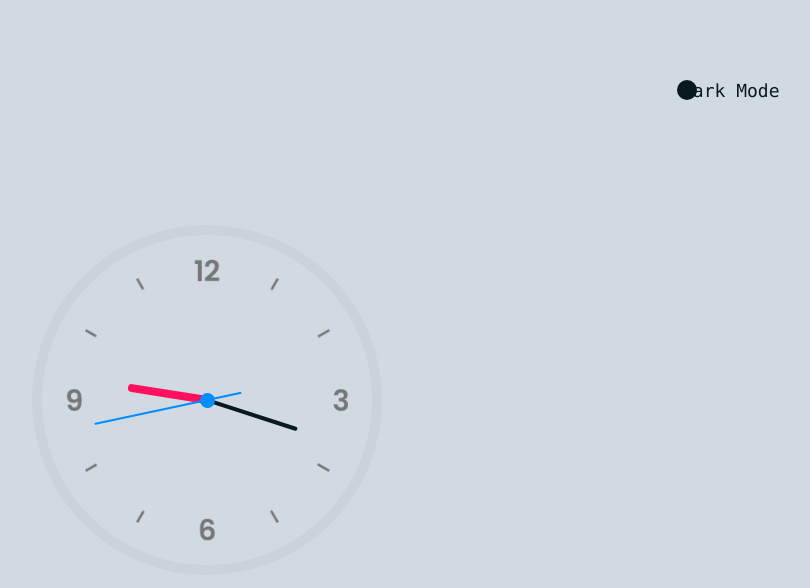
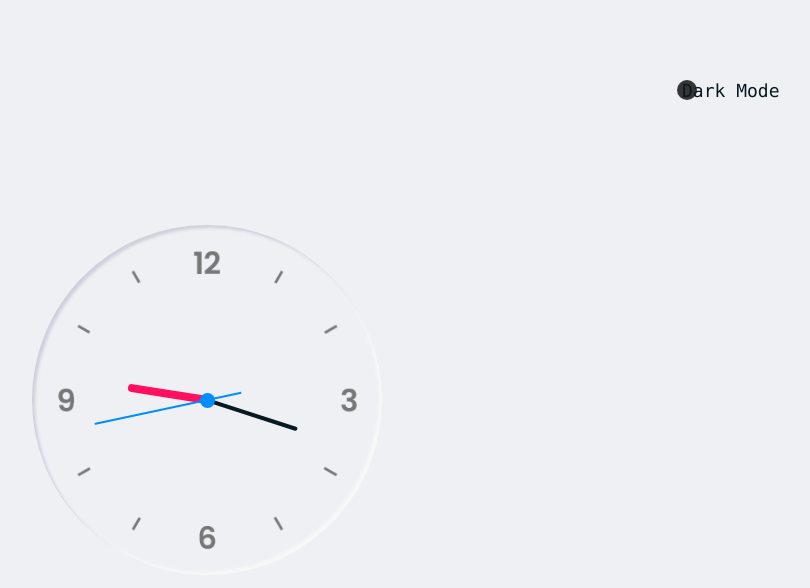
Before and after one commit to jelraj/moon, a plain HTML site: page wall clock/index.html in a window 1280 px wide. Both pictures are taken after a click on the element 1120 px from the left and 90 px from the top of the page. Shown: the whole page, without its empty margins (433-1243 px from the left). Drawn offline with Linux system fonts and the light colour scheme.

Commit message:
Update styles.css

```diff
--- a/wall clock/styles.css
+++ b/wall clock/styles.css
@@ -1,90 +1,8 @@
-/* *, *::after, *::before {
-    box-sizing: border-box;
+:root {
+    --bg-black-50: #eff0f4;
+    --inner-shadow: inset 3px 3px 3px #d0d0dd, inset -3px -3px 3px #f8f8f8;
+    --inner-shadow-0: inset 0 0 0 #d0d0d0, inset 0 0 0 #f8f8f8;
 }
-
-body {
-    background: linear-gradient(to right, hsl(200, 100%, 50%), hsl(175, 100%, 50%));
-    display: flex;
-    justify-content: center;
-    align-items: center;
-    min-height: 100vh;
-    overflow: hidden;
-}
-
-.clock {
-    width: 300px;
-    height: 300px;
-    background-color: rgba(255, 255, 255, .8);
-    border-radius: 50%;
-    border: 2px solid black;
-    position: relative;
-}
-
-.clock .number {
-    --rotation: 0;
-    position: absolute;
-    width: 100%;
-    height: 100%;
-    text-align: center;
-    transform: rotate(var(--rotation));
-    font-size: 1.5rem;
-}
-
-.clock .number1 { --rotation: 30deg; }
-.clock .number2 { --rotation: 60deg; }
-.clock .number3 { --rotation: 90deg; }
-.clock .number4 { --rotation: 120deg; }
-.clock .number5 { --rotation: 150deg; }
-.clock .number6 { --rotation: 180deg; }
-.clock .number7 { --rotation: 210deg; }
-.clock .number8 { --rotation: 240deg; }
-.clock .number9 { --rotation: 270deg; }
-.clock .number10 { --rotation: 300deg; }
-.clock .number11 { --rotation: 330deg; }
-
-.clock .hand {
-    --rotation: 0;
-    position: absolute;
-    bottom: 50%;
-    left: 50%;
-    border: 1px solid black;
-    border-top-left-radius: 10px;
-    border-top-right-radius: 10px;
-    transform-origin: bottom;
-    z-index: 10;
-    transform: translateX(-50%) rotate(calc(var(--rotation) * 1deg));
-}
-
-.clock::after {
-    content: "";
-    position: absolute;
-    background-color: black;
-    z-index: 11;
-    width: 15px;
-    height: 15px;
-    top: 50%;
-    left: 50%;
-    transform: translate(-50%, -50%);
-    border-radius: 50%;
-}
-
-.clock .hand.second {
-    width: 3px;
-    height: 45%;
-    background-color: crimson;
-}
-
-.clock .hand.minute {
-    width: 7px;
-    height: 40%;
-    background-color: black;
-}
-
-.clock .hand.hour {
-    width: 10px;
-    height: 35%;
-    background-color: black;
-} */
 
 *{
     margin: 0;
@@ -101,7 +19,7 @@ body {
 }
 
 body.light {
-    background: #d1dae3;
+    background-color: var(--bg-black-50);
 }
 
 .clock {
@@ -112,22 +30,48 @@ body.light {
     align-items: center;
     background: url(clock.png);
     background-size: cover;
-    border: 10px solid #d1dae3;
     border-radius: 50%;
-    box-shadow:     0 -15px 15px rgba(255, 255, 255, 0.05),
-                    inset 0 -15px 15px rgba(255, 255, 255, 0.05),
-                    0 15px 15px rgba(0, 0, 0, 0.05),
-                    inset 20 20px 20px rgba(0, 0, 0, 0.05);
+}
+
+.clock::after {
+    border-radius: 50%;
 }
 
 body.light .clock {
     background: url(clock.png);
     background-size: cover;
-    border: 10px solid #cad3dc;
-    box-shadow: -8 -8px 15px rgba(255, 255, 255, 0.5),
-                10 10px 10px rgba(0, 0, 0, 0.1),
-                inset -8 -8px 15px rgba(255, 255, 255, 0.5),
-                inset 10 10px 10px rgba(0, 0, 0, 0.1);
+}
+
+.outer-shadow {
+    box-shadow: var(--inner-shadow);
+}
+
+.inner-shadow {
+    box-shadow: var(--inner-shadow);
+}
+
+.hover-in-shadow {
+    position: relative;
+    z-index: 1;
+}
+
+.hover-in-shadow:hover {
+    box-shadow: var(--outer-shadow-0);
+}
+
+.hover-in-shadow:after {
+    content: '';
+    position: absolute;
+    left: 0;
+    top: 0;
+    width: 100%;
+    height: 100%;
+    transition: all 0.3s ease;
+    z-index: -1;
+}
+
+.hover-in-shadow:hover:after {
+    box-shadow: var(--inner-shadow);
 }
 
 .clock::before {
@@ -172,7 +116,6 @@ body.light .clock::before {
 .hr, .mn, .sc {
     display: flex;
     justify-content: center;
-    /* align-items: center; */
     position: absolute;
     border-radius: 50%;
 }
@@ -219,7 +162,7 @@ body.light .mn::before {
     height: 20px;
     font-size: 18px;
     border-radius: 50%;
-    background: #d1dae3;
+    background: #2b2c2f;
     color: #d1dae3;
     font-family: consolas;
     cursor: pointer;
@@ -257,12 +200,11 @@ body.light .mn::before {
 }
 
 body.light .toggleClass {
-    background: #091921;
+    background: #353535;
     color: #091921;
 }
 
 body.light .toggleClass::before {
     content: 'Dark Mode';
     white-space: nowrap;
-
 }
```
